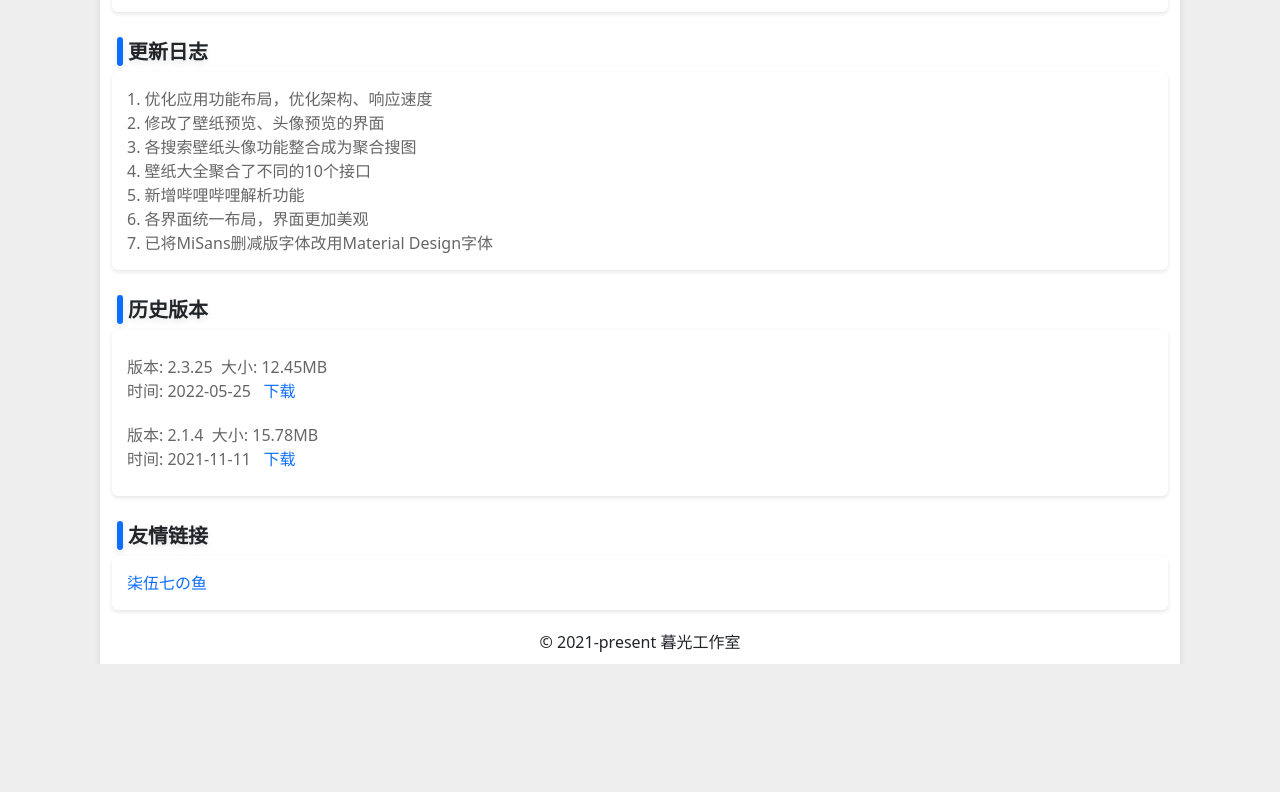
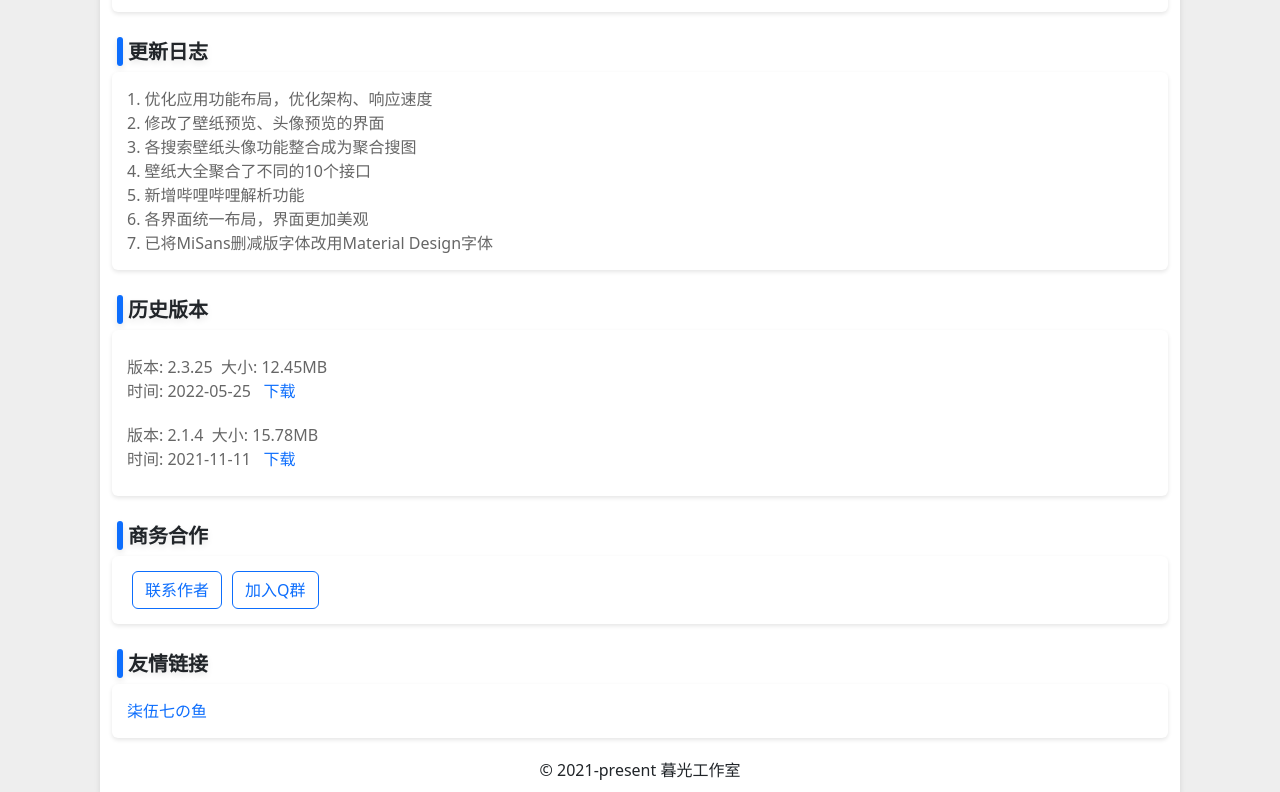
Before and after one commit to s757129/Twilight-Wallpaper, a plain HTML site: page index.html in a window 1280 px wide. Shown: the part 863-1655 px from the top of the page. Before the commit the page ends 1527 px from the top, so only its background shows below. Drawn offline with nearby package versions, Linux system fonts and the light colour scheme.

Commit message:
Update index.html

```diff
--- a/index.html
+++ b/index.html
@@ -24,8 +24,7 @@
                 <img class="logo" :src="logo">
                 <h3>{{name}}</h3>
                 <p>版本:&nbsp;{{version}}&nbsp;&nbsp;大小:&nbsp;{{volume}}<br>时间:&nbsp;{{time}}</p>
-                <a target="_blank" v-for="(d,appdown) of download"
-                    :key="appdown" :href="d.url">
+                <a target="_blank" v-for="(d,appdown) of download" :key="appdown" :href="d.url">
                     <button class="btn btn-outline-primary">{{d.name}}</button>
                 </a>
             </div>
@@ -64,6 +63,15 @@
                     </span>
                 </div>
             </div>
+            <!--商务合作-->
+            <div class="module appc">
+                <div class="title"><span class="bg-primary"></span>商务合作</div>
+                <div class="card">
+                    <span><a target="_blank" v-for="(c,touch) of connect" :key="touch" :href="c.url">
+                        <button class="btn btn-outline-primary">{{c.name}}</button>
+                    </a></span>
+                </div>
+            </div>
             <!--友情链接-->
             <div class="module">
                 <div class="title"><span class="bg-primary"></span>友情链接</div>
```
